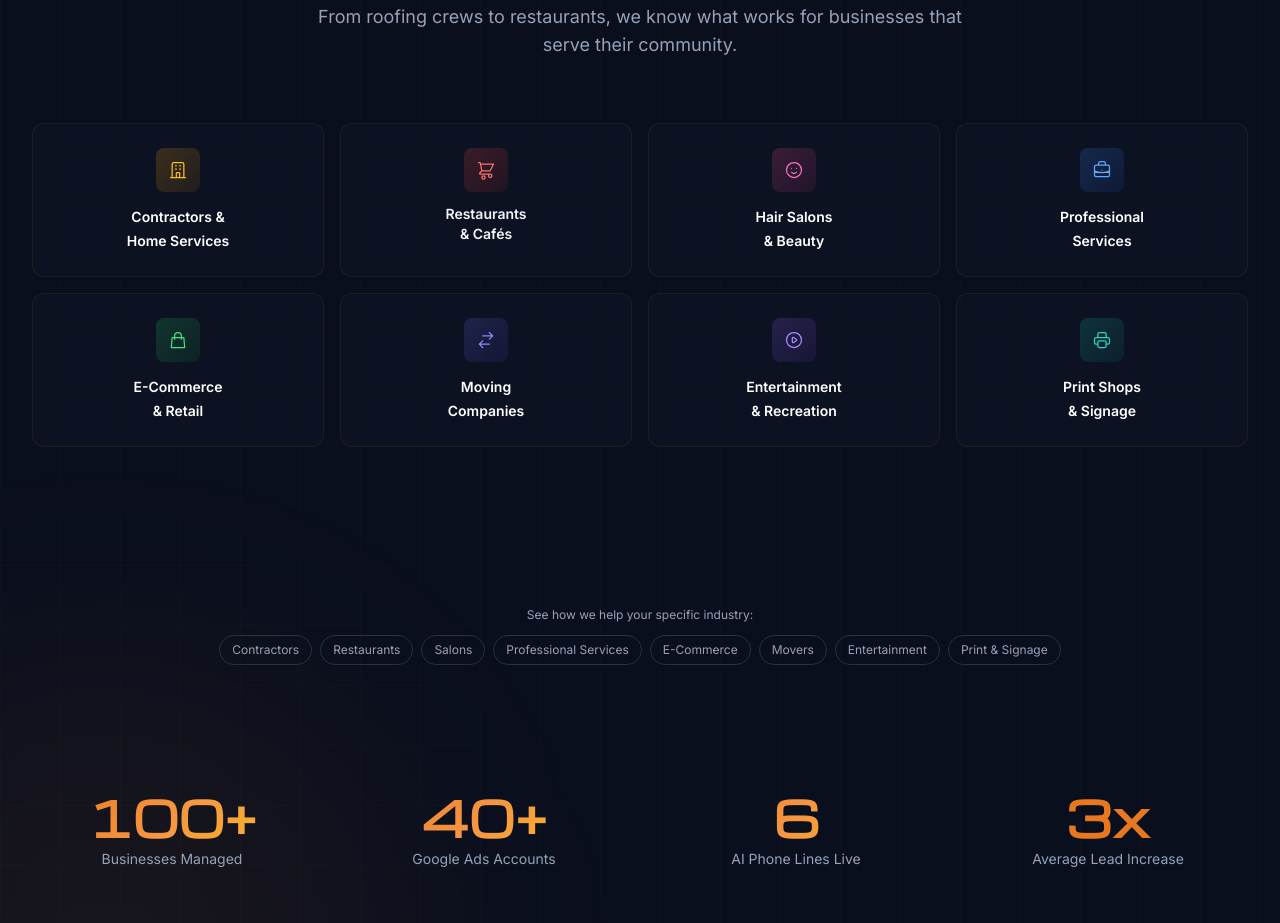
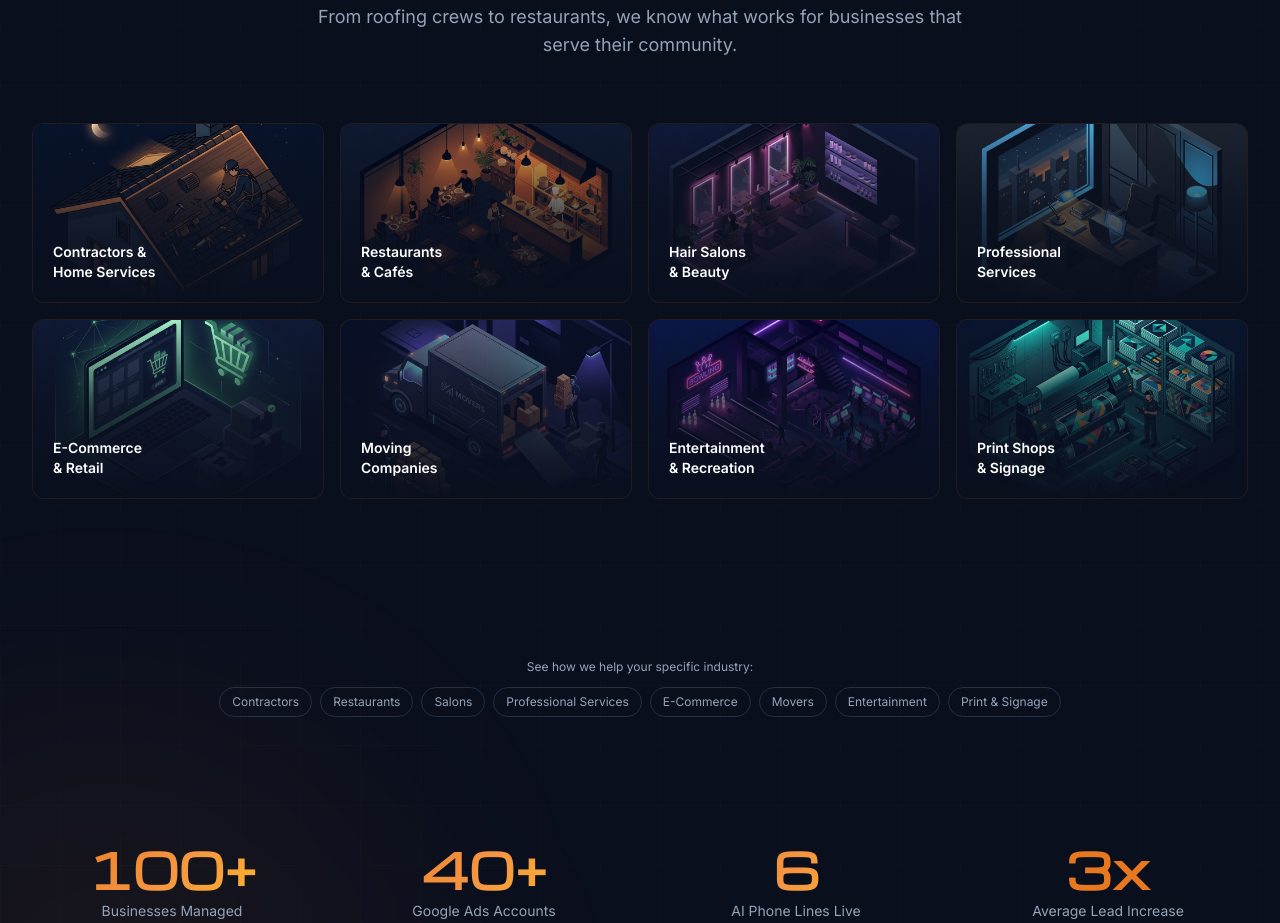
Before and after one commit to Osprey-Solutions-Canada/osprey-solutions-website, a plain HTML site: page index.html in a window 1280 px wide. Shown: the part 3755-4678 px from the top of the page. Drawn offline with nearby package versions, Linux system fonts and the light colour scheme.

Commit message:
Industry cards: AI-generated background images, fully clickable, hover zoom effect

```diff
--- a/index.html
+++ b/index.html
@@ -786,14 +786,46 @@
         <p class="reveal text-muted text-lg max-w-2xl mx-auto">From roofing crews to restaurants, we know what works for businesses that serve their community.</p>
       </div>
       <div class="grid grid-cols-2 md:grid-cols-4 gap-4">
-        <div class="industry-card rounded-xl p-6 text-center reveal"><div class="w-11 h-11 rounded-lg bg-gradient-to-br from-amber-500/20 to-amber-600/10 flex items-center justify-center mx-auto mb-3"><svg class="w-5 h-5 text-amber-400" fill="none" stroke="currentColor" viewBox="0 0 24 24"><path stroke-linecap="round" stroke-linejoin="round" stroke-width="1.5" d="M19 21V5a2 2 0 00-2-2H7a2 2 0 00-2 2v16m14 0h2m-2 0h-5m-9 0H3m2 0h5M9 7h1m-1 4h1m4-4h1m-1 4h1m-5 10v-5a1 1 0 011-1h2a1 1 0 011 1v5m-4 0h4"/></svg></div><a href="/industries/contractors.html" class="font-semibold text-sm text-white hover:text-accent transition-colors">Contractors &<br>Home Services</a></div></a>
-        <div class="industry-card rounded-xl p-6 text-center reveal"><div class="w-11 h-11 rounded-lg bg-gradient-to-br from-red-500/20 to-red-600/10 flex items-center justify-center mx-auto mb-3"><svg class="w-5 h-5 text-red-400" fill="none" stroke="currentColor" viewBox="0 0 24 24"><path stroke-linecap="round" stroke-linejoin="round" stroke-width="1.5" d="M3 3h2l.4 2M7 13h10l4-8H5.4M7 13L5.4 5M7 13l-2.293 2.293c-.63.63-.184 1.707.707 1.707H17m0 0a2 2 0 100 4 2 2 0 000-4zm-8 2a2 2 0 100 4 2 2 0 000-4z"/></svg></div><div class="font-semibold text-sm">Restaurants<br>& Cafés</div></div>
-        <div class="industry-card rounded-xl p-6 text-center reveal"><div class="w-11 h-11 rounded-lg bg-gradient-to-br from-pink-500/20 to-pink-600/10 flex items-center justify-center mx-auto mb-3"><svg class="w-5 h-5 text-pink-400" fill="none" stroke="currentColor" viewBox="0 0 24 24"><path stroke-linecap="round" stroke-linejoin="round" stroke-width="1.5" d="M14.828 14.828a4 4 0 01-5.656 0M9 10h.01M15 10h.01M21 12a9 9 0 11-18 0 9 9 0 0118 0z"/></svg></div><a href="/industries/salons.html" class="font-semibold text-sm text-white hover:text-accent transition-colors">Hair Salons<br>& Beauty</a></div>
-        <div class="industry-card rounded-xl p-6 text-center reveal"><div class="w-11 h-11 rounded-lg bg-gradient-to-br from-blue-500/20 to-blue-600/10 flex items-center justify-center mx-auto mb-3"><svg class="w-5 h-5 text-blue-400" fill="none" stroke="currentColor" viewBox="0 0 24 24"><path stroke-linecap="round" stroke-linejoin="round" stroke-width="1.5" d="M21 13.255A23.931 23.931 0 0112 15c-3.183 0-6.22-.62-9-1.745M16 6V4a2 2 0 00-2-2h-4a2 2 0 00-2 2v2m4 6h.01M5 20h14a2 2 0 002-2V8a2 2 0 00-2-2H5a2 2 0 00-2 2v10a2 2 0 002 2z"/></svg></div><a href="/industries/professional-services.html" class="font-semibold text-sm text-white hover:text-accent transition-colors">Professional<br>Services</a></div>
-        <div class="industry-card rounded-xl p-6 text-center reveal"><div class="w-11 h-11 rounded-lg bg-gradient-to-br from-green-500/20 to-green-600/10 flex items-center justify-center mx-auto mb-3"><svg class="w-5 h-5 text-green-400" fill="none" stroke="currentColor" viewBox="0 0 24 24"><path stroke-linecap="round" stroke-linejoin="round" stroke-width="1.5" d="M16 11V7a4 4 0 00-8 0v4M5 9h14l1 12H4L5 9z"/></svg></div><a href="/industries/ecommerce.html" class="font-semibold text-sm text-white hover:text-accent transition-colors">E-Commerce<br>& Retail</a></div>
-        <div class="industry-card rounded-xl p-6 text-center reveal"><div class="w-11 h-11 rounded-lg bg-gradient-to-br from-indigo-500/20 to-indigo-600/10 flex items-center justify-center mx-auto mb-3"><svg class="w-5 h-5 text-indigo-400" fill="none" stroke="currentColor" viewBox="0 0 24 24"><path stroke-linecap="round" stroke-linejoin="round" stroke-width="1.5" d="M8 7h12m0 0l-4-4m4 4l-4 4m0 6H4m0 0l4 4m-4-4l4-4"/></svg></div><a href="/industries/movers.html" class="font-semibold text-sm text-white hover:text-accent transition-colors">Moving<br>Companies</a></div>
-        <div class="industry-card rounded-xl p-6 text-center reveal"><div class="w-11 h-11 rounded-lg bg-gradient-to-br from-violet-500/20 to-violet-600/10 flex items-center justify-center mx-auto mb-3"><svg class="w-5 h-5 text-violet-400" fill="none" stroke="currentColor" viewBox="0 0 24 24"><path stroke-linecap="round" stroke-linejoin="round" stroke-width="1.5" d="M14.752 11.168l-3.197-2.132A1 1 0 0010 9.87v4.263a1 1 0 001.555.832l3.197-2.132a1 1 0 000-1.664z"/><path stroke-linecap="round" stroke-linejoin="round" stroke-width="1.5" d="M21 12a9 9 0 11-18 0 9 9 0 0118 0z"/></svg></div><a href="/industries/entertainment.html" class="font-semibold text-sm text-white hover:text-accent transition-colors">Entertainment<br>& Recreation</a></div>
-        <div <a href="/industries/print-shops.html" class="block industry-card rounded-xl p-6 text-center reveal"><div class="w-11 h-11 rounded-lg bg-gradient-to-br from-teal-500/20 to-teal-600/10 flex items-center justify-center mx-auto mb-3"><svg class="w-5 h-5 text-teal-400" fill="none" stroke="currentColor" viewBox="0 0 24 24"><path stroke-linecap="round" stroke-linejoin="round" stroke-width="1.5" d="M17 17h2a2 2 0 002-2v-4a2 2 0 00-2-2H5a2 2 0 00-2 2v4a2 2 0 002 2h2m2 4h6a2 2 0 002-2v-4a2 2 0 00-2-2H9a2 2 0 00-2 2v4a2 2 0 002 2zm8-12V5a2 2 0 00-2-2H9a2 2 0 00-2 2v4h10z"/></svg></div><a href="/industries/print-shops.html" class="font-semibold text-sm text-white hover:text-accent transition-colors">Print Shops<br>& Signage</a></div>
+        <a href="/industries/contractors.html" class="group industry-card rounded-xl overflow-hidden reveal relative block" style="min-height:180px;">
+          <div class="absolute inset-0 bg-cover bg-center transition-transform duration-500 group-hover:scale-110" style="background-image:url('/assets/ind-contractors.webp');"></div>
+          <div class="absolute inset-0 bg-gradient-to-t from-navy-900 via-navy-900/70 to-transparent"></div>
+          <div class="relative z-10 flex items-end h-full p-5"><span class="font-semibold text-sm text-white group-hover:text-accent transition-colors">Contractors &<br>Home Services</span></div>
+        </a>
+        <a href="/industries/restaurants.html" class="group industry-card rounded-xl overflow-hidden reveal relative block" style="min-height:180px;">
+          <div class="absolute inset-0 bg-cover bg-center transition-transform duration-500 group-hover:scale-110" style="background-image:url('/assets/ind-restaurants.webp');"></div>
+          <div class="absolute inset-0 bg-gradient-to-t from-navy-900 via-navy-900/70 to-transparent"></div>
+          <div class="relative z-10 flex items-end h-full p-5"><span class="font-semibold text-sm text-white group-hover:text-accent transition-colors">Restaurants<br>& Cafés</span></div>
+        </a>
+        <a href="/industries/salons.html" class="group industry-card rounded-xl overflow-hidden reveal relative block" style="min-height:180px;">
+          <div class="absolute inset-0 bg-cover bg-center transition-transform duration-500 group-hover:scale-110" style="background-image:url('/assets/ind-salons.webp');"></div>
+          <div class="absolute inset-0 bg-gradient-to-t from-navy-900 via-navy-900/70 to-transparent"></div>
+          <div class="relative z-10 flex items-end h-full p-5"><span class="font-semibold text-sm text-white group-hover:text-accent transition-colors">Hair Salons<br>& Beauty</span></div>
+        </a>
+        <a href="/industries/professional-services.html" class="group industry-card rounded-xl overflow-hidden reveal relative block" style="min-height:180px;">
+          <div class="absolute inset-0 bg-cover bg-center transition-transform duration-500 group-hover:scale-110" style="background-image:url('/assets/ind-professional.webp');"></div>
+          <div class="absolute inset-0 bg-gradient-to-t from-navy-900 via-navy-900/70 to-transparent"></div>
+          <div class="relative z-10 flex items-end h-full p-5"><span class="font-semibold text-sm text-white group-hover:text-accent transition-colors">Professional<br>Services</span></div>
+        </a>
+        <a href="/industries/ecommerce.html" class="group industry-card rounded-xl overflow-hidden reveal relative block" style="min-height:180px;">
+          <div class="absolute inset-0 bg-cover bg-center transition-transform duration-500 group-hover:scale-110" style="background-image:url('/assets/ind-ecommerce.webp');"></div>
+          <div class="absolute inset-0 bg-gradient-to-t from-navy-900 via-navy-900/70 to-transparent"></div>
+          <div class="relative z-10 flex items-end h-full p-5"><span class="font-semibold text-sm text-white group-hover:text-accent transition-colors">E-Commerce<br>& Retail</span></div>
+        </a>
+        <a href="/industries/movers.html" class="group industry-card rounded-xl overflow-hidden reveal relative block" style="min-height:180px;">
+          <div class="absolute inset-0 bg-cover bg-center transition-transform duration-500 group-hover:scale-110" style="background-image:url('/assets/ind-movers.webp');"></div>
+          <div class="absolute inset-0 bg-gradient-to-t from-navy-900 via-navy-900/70 to-transparent"></div>
+          <div class="relative z-10 flex items-end h-full p-5"><span class="font-semibold text-sm text-white group-hover:text-accent transition-colors">Moving<br>Companies</span></div>
+        </a>
+        <a href="/industries/entertainment.html" class="group industry-card rounded-xl overflow-hidden reveal relative block" style="min-height:180px;">
+          <div class="absolute inset-0 bg-cover bg-center transition-transform duration-500 group-hover:scale-110" style="background-image:url('/assets/ind-entertainment.webp');"></div>
+          <div class="absolute inset-0 bg-gradient-to-t from-navy-900 via-navy-900/70 to-transparent"></div>
+          <div class="relative z-10 flex items-end h-full p-5"><span class="font-semibold text-sm text-white group-hover:text-accent transition-colors">Entertainment<br>& Recreation</span></div>
+        </a>
+        <a href="/industries/print-shops.html" class="group industry-card rounded-xl overflow-hidden reveal relative block" style="min-height:180px;">
+          <div class="absolute inset-0 bg-cover bg-center transition-transform duration-500 group-hover:scale-110" style="background-image:url('/assets/ind-printshop.webp');"></div>
+          <div class="absolute inset-0 bg-gradient-to-t from-navy-900 via-navy-900/70 to-transparent"></div>
+          <div class="relative z-10 flex items-end h-full p-5"><span class="font-semibold text-sm text-white group-hover:text-accent transition-colors">Print Shops<br>& Signage</span></div>
+        </a>
       </div>
     </div>
   </section>
```
Also changed, not shown: assets/ind-contractors.webp (added), assets/ind-ecommerce.webp (added), assets/ind-entertainment.webp (added), assets/ind-movers.webp (added), assets/ind-printshop.webp (added), assets/ind-professional.webp (added), assets/ind-restaurants.webp (added), assets/ind-salons.webp (added).
